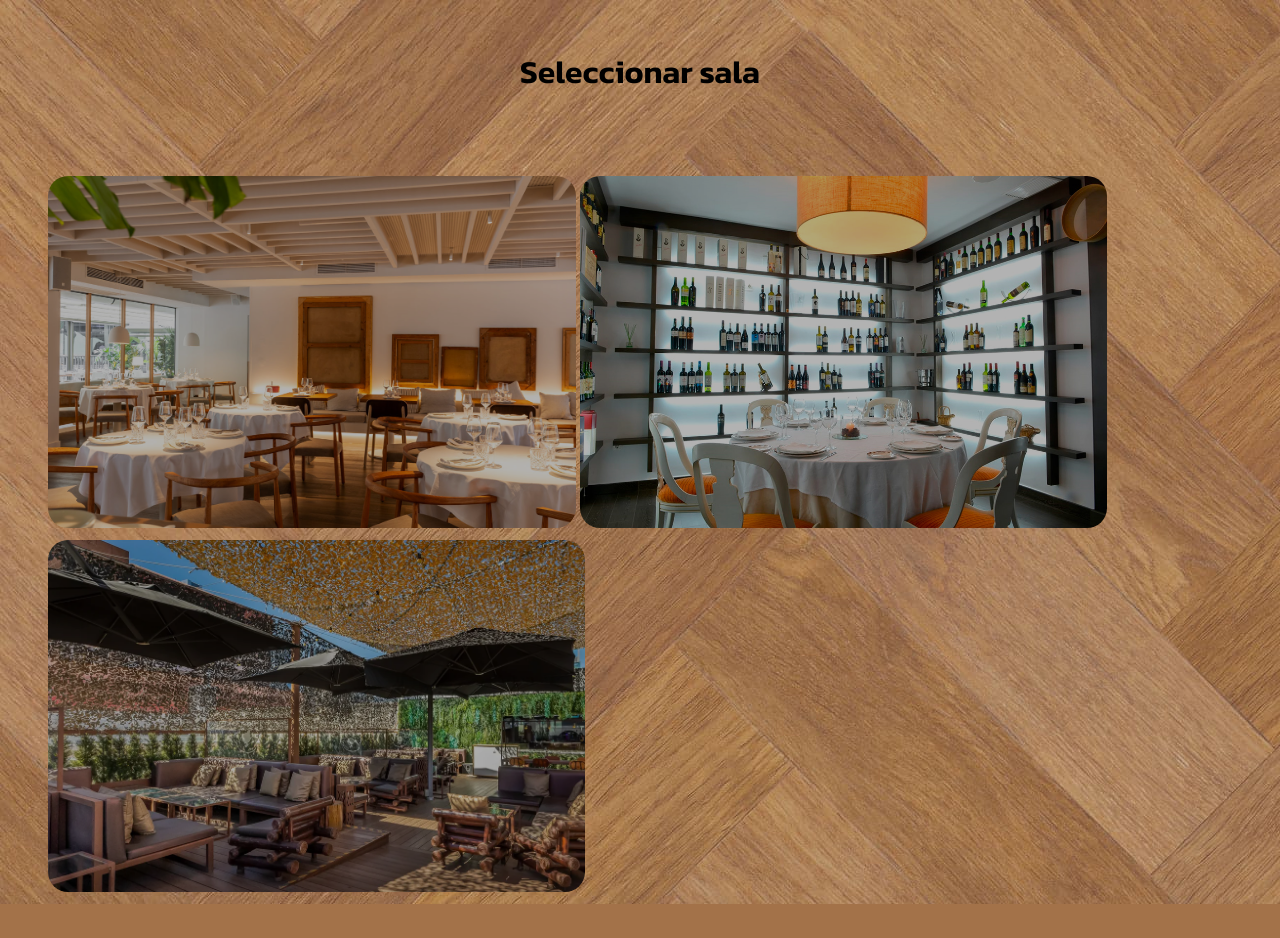
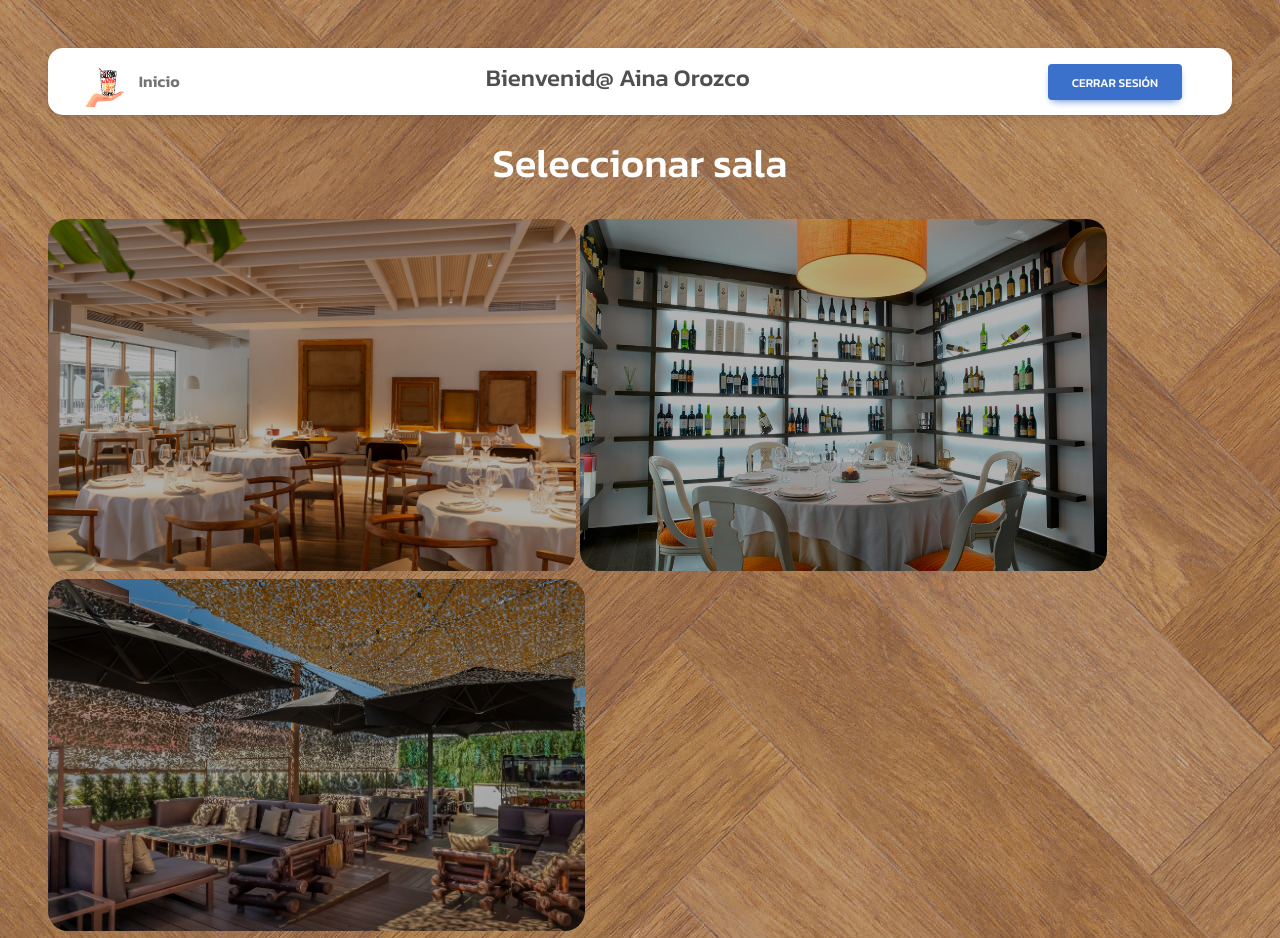
Before and after one commit to ainaorozcogonzalez/DAW2---PR01---RICK-DECKARD, a PHP site: page /Manager/manager_home.php in a window 1280 px wide. Before the commit the page ends 904 px from the top, so only its background shows below. Run offline with PHP 8.4, Linux system fonts and the light colour scheme; a user stored in the database is signed in.

Commit message:
NavBar + LogOut

```diff
--- a/CSS/styles.css
+++ b/CSS/styles.css
@@ -225,7 +225,9 @@
 
 #h1Sel {
     text-align: center;
-    padding-bottom: 10vh;
+    padding-bottom: 3vh;
+    padding-top: 3vh;
+    color: white;
 }
 
 .content {
@@ -297,8 +299,29 @@
 }
 
 /* Fin Terraza*/
+/* Inicio Nav*/
+nav #LogoNav {
+    height: 50px;
+}
 
-@media (max-width: 767px) {
+/* Estilo de la navbar con fondo negro */
+nav {
+    background-color: white !important;
+    border-radius: 15px;
+    display: flex;
+    justify-content: space-between;
+    align-items: center;
+}
+
+#divSession {
+    flex-grow: 1;
+    display: flex;
+    justify-content: center;
+}
+
+/* Fin Nav*/
+
+@media (max-width: 800px) {
     #bodyMan {
         margin: 3vh;
     }
@@ -318,14 +341,11 @@
 
     #h1Sel {
         font-size: 2.5em;
+        color: white;
     }
 
     .text-overlay {
         font-size: 2em;
         opacity: 1;
     }
-
-    .volverBtn {
-        font-size: 1.5em;
-    }
 }
--- /dev/null
+++ b/CerrarSesion.php
@@ -0,0 +1,6 @@
+<?php
+session_start();
+session_destroy();
+header("Location: index.php");
+exit;
+?>
--- a/Manager/manager_home.php
+++ b/Manager/manager_home.php
@@ -1,14 +1,45 @@
+<?php
+session_start();
+if (!isset($_SESSION['nombre'])) {
+    header("Location: ../index.php");
+    exit();
+}
+?>
+
 <!DOCTYPE html>
-<html lang="en">
+<html lang="es">
 
 <head>
     <meta charset="UTF-8">
     <meta name="viewport" content="width=device-width, initial-scale=1.0">
     <title>Manager</title>
     <link rel="stylesheet" href="../CSS/styles.css">
+    <link href="https://cdnjs.cloudflare.com/ajax/libs/mdb-ui-kit/6.0.0/mdb.min.css" rel="stylesheet">
 </head>
 
 <body id="bodyMan">
+    <nav class="navbar navbar-expand-lg navbar-light bg-body-tertiary">
+        <div class="container">
+            <a href="./manager_home.php">
+                <img id="LogoNav" src="../img/LOGO-REST.png" />
+            </a>
+            <div id="collapse" class="collapse navbar-collapse" id="navbarButtonsExample">
+                <ul class="navbar-nav me-auto mb-2 mb-lg-0">
+                    <li class="nav-item">
+                        <a class="nav-link" href="./manager_home.php">Inicio</a>
+                    </li>
+                </ul>
+                <div id="divSession">
+                    <h4>Bienvenid@ <?php echo htmlspecialchars($_SESSION['nombre']); ?></h4>
+                </div>
+                <div class="d-flex align-items-center">
+                    <a href="../CerrarSesion.php" class="btn btn-primary me-3">
+                        Cerrar sesión
+                    </a>
+                </div>
+            </div>
+        </div>
+    </nav>
     <div id="ocultarImg" class="">
         <div class="column-1">
             <h1 id="h1Sel">Seleccionar sala</h1>
@@ -52,9 +83,6 @@
                 </div>
             </div>
         </div>
-        <div class="column-1 flex">
-            <button id="volverComedor" class="volverBtn">Volver</button>
-        </div>
 
     </div>
     <!-- Mostrar Salas Privadas -->
@@ -90,9 +118,6 @@
                 </a>
             </div>
         </div>
-        <div class="column-1 flex">
-            <button id="volverPrivada" class="volverBtn">Volver</button>
-        </div>
     </div>
     <!-- Mostrar Terrazas -->
     <div id="Terrazas" class="content">
@@ -117,9 +142,6 @@
                 </a>
             </div>
         </div>
-        <div class="column-1 flex">
-            <button id="volverTerraza" class="volverBtn">Volver</button>
-        </div>
     </div>
 
     <script src="../Js/MostMesas.js"></script>
--- a/conexion.php
+++ b/conexion.php
@@ -2,7 +2,7 @@
 
 $host = "localhost";
 $usuario = "root";
-$contrasena = "Agustin51";
+$contrasena = "";
 $nombre_bd = "db_restaurante";
 $con = mysqli_connect($host, $usuario, $contrasena, $nombre_bd);
 
--- a/validaciones/validacion.php
+++ b/validaciones/validacion.php
@@ -24,6 +24,7 @@ if ($resultado && mysqli_num_rows($resultado) > 0) {
     if (password_verify($contrasena, $fila['contraseña'])) {
         // Almacenar el id_usuario en la sesión
         $_SESSION['id_usuario'] = $fila['id_usuario'];
+        $_SESSION['nombre'] = $_POST['nombre'];
 
         // Redirigir según el tipo de usuario
         if ($fila['tipo_usuario'] === 'camarero') {
```
